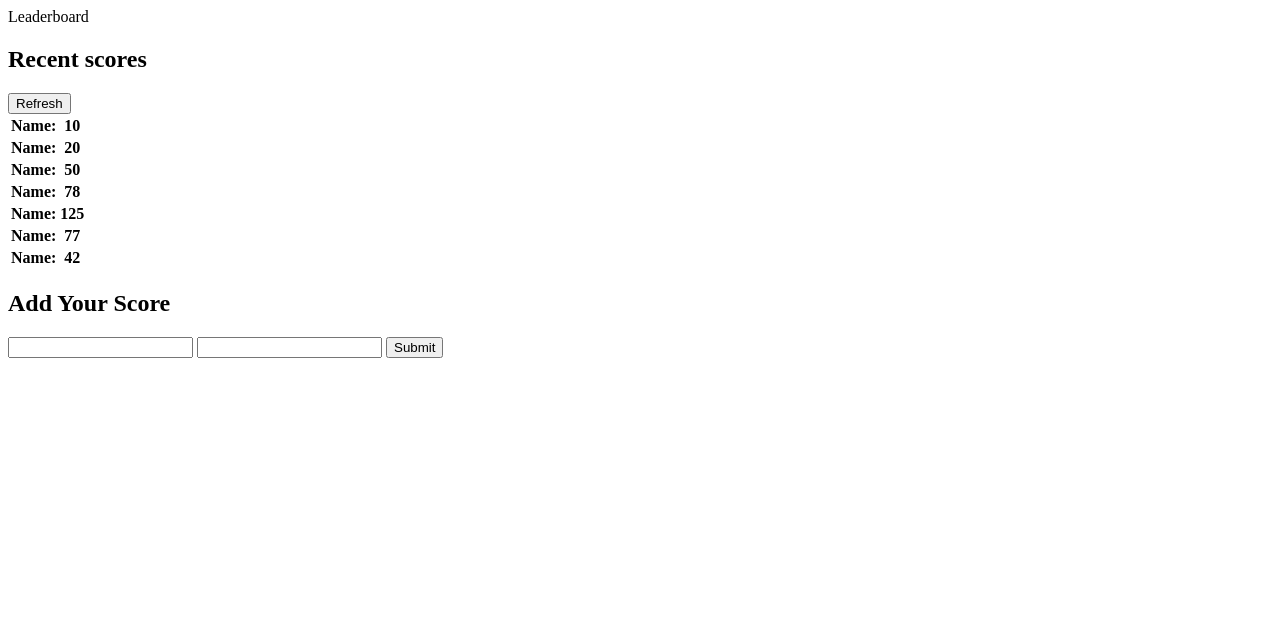
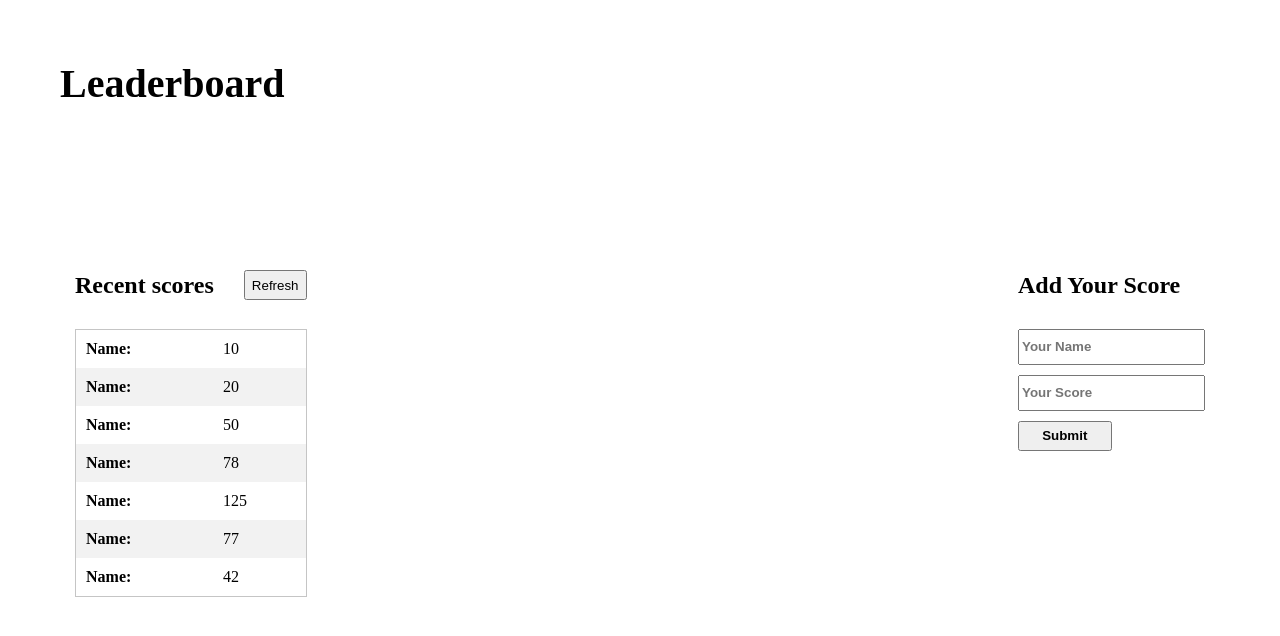
Before and after one commit to The-Normal-One1/Leaderboard, a website built with webpack: page src/index.html in a window 1280 px wide. Built offline with nearby package versions, Linux system fonts and the light colour scheme.

Commit message:
Modify index.html file and style.css file from the src

```diff
--- a/src/index.html
+++ b/src/index.html
@@ -8,11 +8,11 @@
   </head>
   <body>
     <header>Leaderboard</header>
-    <section>
-      <div>
-        <div>
+    <section class="container">
+      <div class="left-side">
+        <div class="list-title">
           <h1>Recent scores</h1>
-          <button>Refresh</button>
+          <button class="btn" id="refresh">Refresh</button>
         </div>
         <!-- <ul>
           <li>Name:100</li>
@@ -26,42 +26,52 @@
         <table>
           <tr>
             <th>Name:</th>
-            <th>10</th>
+            <td>10</td>
           </tr>
           <tr>
             <th>Name:</th>
-            <th>20</th>
+            <td>20</td>
           </tr>
           <tr>
             <th>Name:</th>
-            <th>50</th>
+            <td>50</td>
           </tr>
           <tr>
             <th>Name:</th>
-            <th>78</th>
+            <td>78</td>
           </tr>
           <tr>
             <th>Name:</th>
-            <th>125</th>
+            <td>125</td>
           </tr>
           <tr>
             <th>Name:</th>
-            <th>77</th>
+            <td>77</td>
           </tr>
           <tr>
             <th>Name:</th>
-            <th>42</th>
+            <td>42</td>
           </tr>
         </table>
       </div>
-      <div>
-        <form action="#">
-          <h1>Add Your Score</h1>
-          <input type="text" name="" id="" />
-          <input type="text" name="" id="" />
-          <input type="submit" value="Submit" />
-        </form>
-      </div>
+      <form action="#" class="form">
+        <h1 class="headform">Add Your Score</h1>
+        <input
+          type="text"
+          name="text"
+          id="name"
+          placeholder="Your Name"
+          required
+        />
+        <input
+          type="number"
+          name="number"
+          id="number"
+          placeholder="Your Score"
+          required
+        />
+        <input type="submit" value="Submit" class="submit" />
+      </form>
     </section>
   </body>
 </html>
--- a/src/style.css
+++ b/src/style.css
@@ -1,3 +1,68 @@
-.hello {
-  color: red;
+body {
+  padding: 0;
+  margin: 0;
+  box-sizing: border-box;
 }
+
+header {
+  font-size: 40px;
+  font-weight: bold;
+  margin: 10px;
+  padding: 50px;
+}
+
+.container {
+  margin: 30px 10px;
+  padding: 50px;
+  display: flex;
+  justify-content: space-between;
+}
+
+.left-side {
+  padding: 15px;
+}
+
+.list-title {
+  display: flex;
+  justify-content: space-between;
+  gap: 30px;
+  margin-bottom: 10px;
+  align-items: center;
+}
+
+.btn {
+  height: 30px;
+}
+
+table {
+  border-collapse: collapse;
+  border-spacing: 0;
+  width: 100%;
+  border: 1px solid rgb(197, 197, 197);
+}
+
+th,
+td {
+  text-align: left;
+  padding: 10px;
+}
+
+tr:nth-child(even) {
+  background-color: #f2f2f2;
+}
+
+.form {
+  display: flex;
+  flex-direction: column;
+  padding: 15px;
+  gap: 10px;
+}
+
+input {
+  height: 30px;
+  font-weight: bold;
+}
+
+.submit {
+  width: 50%;
+}
```
